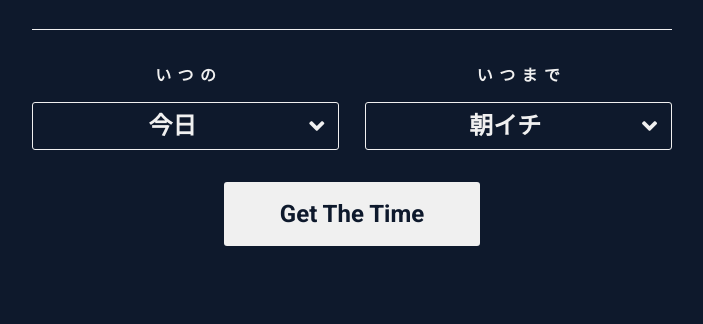
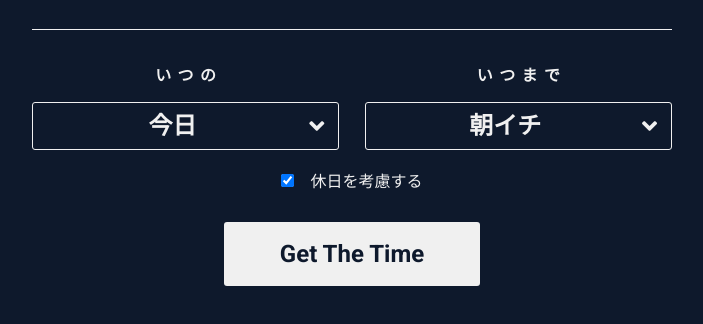
Before and after one commit to Kmash0613/shimekiri-dokei, a plain HTML site: page index.html in a window 1280 px wide. Shown: the part 278-602 px from the top of the page, without its empty margins (288-991 px from the left). Drawn offline with nearby package versions, Linux system fonts and the light colour scheme.

Commit message:
休日オプション追加

```diff
--- a/func.js
+++ b/func.js
@@ -73,6 +73,11 @@ $("#submit").click(function(){
     output_date.setDate(date_today.getDate()+Number(input_date)+Number(date_add));
 
 //ここからループ？
+//チェック判定
+if($('input#chk_holiday').prop('checked')){
+  //window.alert("チェックボックスON");
+  //チェックされていた場合
+
 
  //休日判定：日なら+1日、土なら+2日;
  var output_date_day = output_date.getDay() ;	// 曜日(数値)
@@ -113,6 +118,8 @@ output_time_txt="09:30:00";
 
   output_date.setDate(output_date.getDate()+Number(date_add));
 
+  //条件終了
+}
 ////ここまでループ
 
 
--- a/index.html
+++ b/index.html
@@ -84,8 +84,11 @@
         </select>
     </div>
 </div>
+<label class="check_wrap"><input id="chk_holiday" type="checkbox" value="1" checked="checked"><span>休日を考慮する</span></label>
 
         <div id="submit" type="submit" value="GET THE TIME">Get The Time</div>
+
+
         <i class="fas fa-arrow-down" id="allow"></i>
         <p id="output_wrap"><span id="output_date"></span><span id="output_time"></span></p>
 
--- a/style.scss
+++ b/style.scss
@@ -7,6 +7,20 @@ $key1:#186ad4;
 
 
 //reset
+
+
+.check_wrap{
+font-size: 3vw;
+display: block;
+margin: 5vw auto;
+line-height: 1;
+input{line-height: 3vw;}
+span{
+  display: inline-block;
+  text-indent:1em;
+}
+
+}
 select{
     outline:none;
     -moz-appearance: none;
@@ -315,7 +329,7 @@ display: none;
           line-height: 8vh;
     }
 p#output_wrap{
-    margin: 4vh auto;
+    margin: 2vh auto;
 }
 
     span#output_date{
@@ -332,5 +346,10 @@ p#output_wrap{
 
         }
 
+        .check_wrap{
+          margin: 3vh auto;
+          font-size: 2vh;
+
+          }
 
 }
```
Also changed, not shown: style.css, 1 other file.
